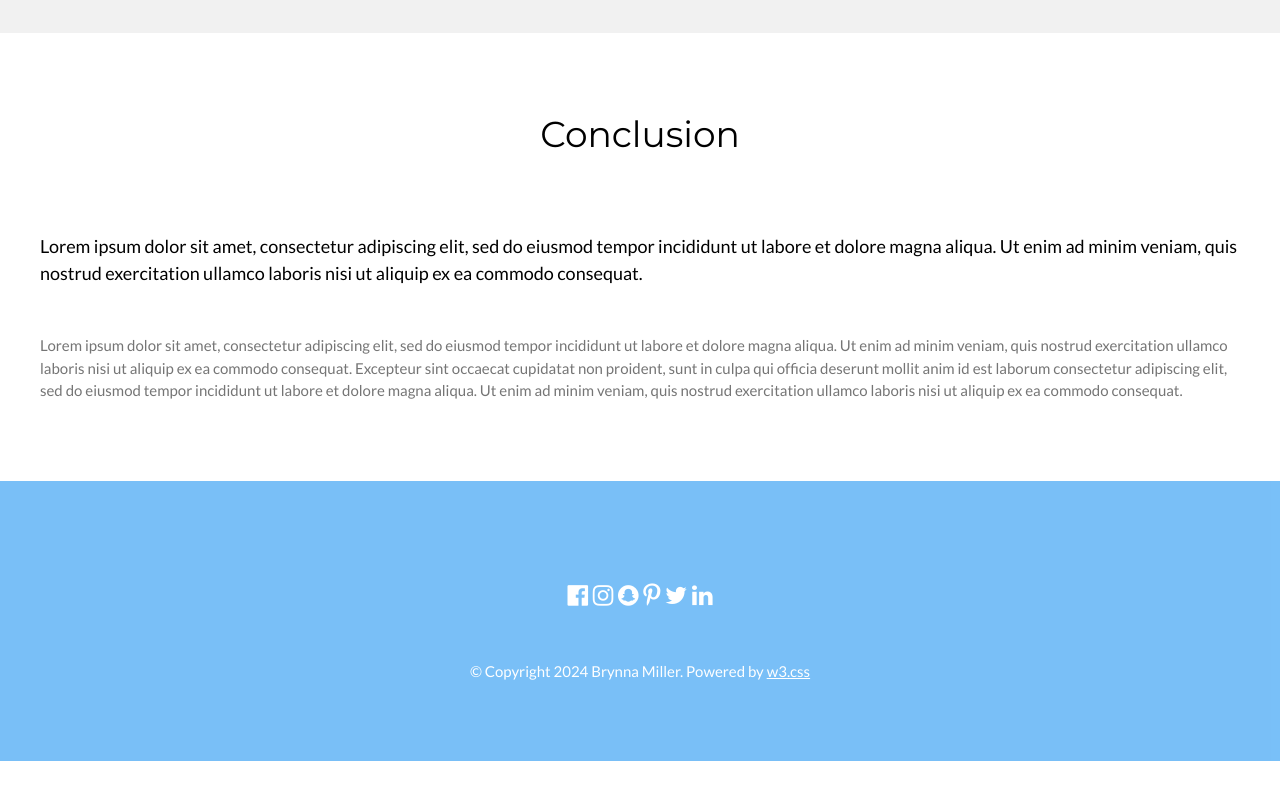
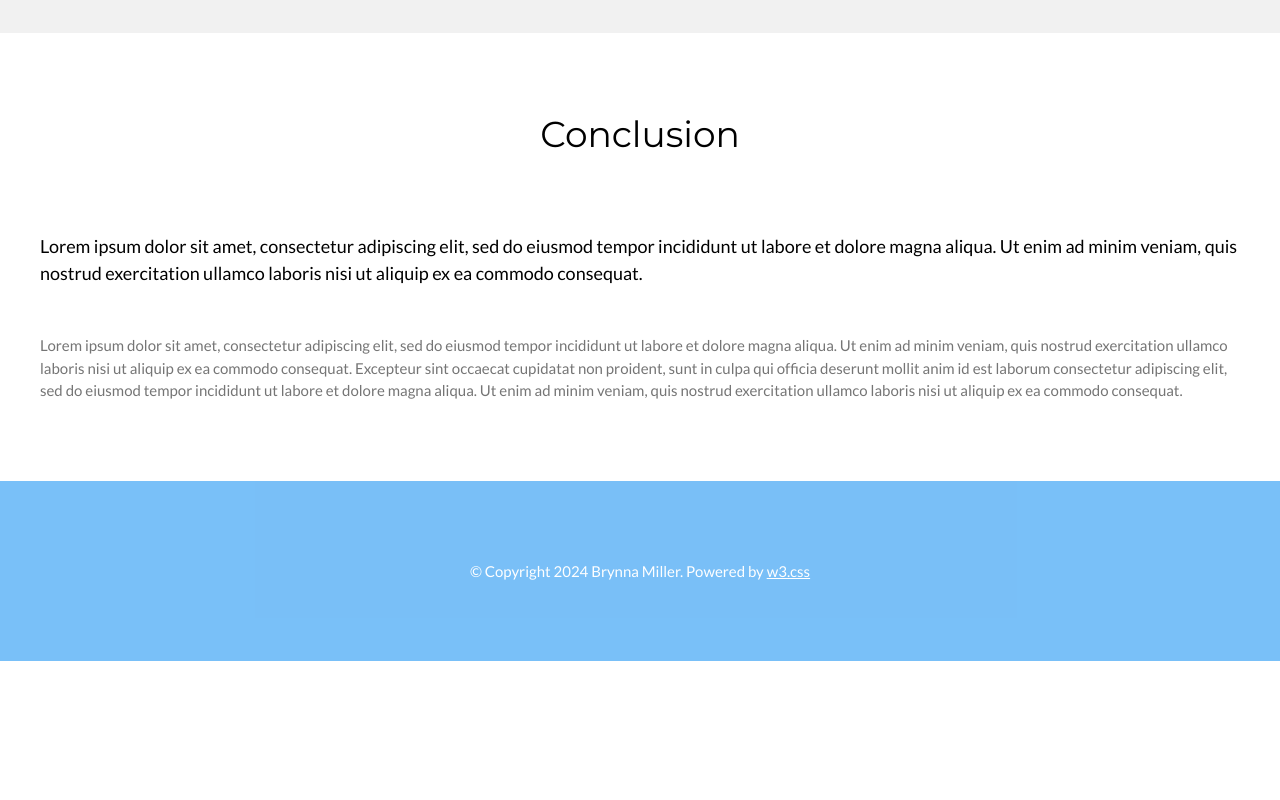
Before and after one commit to brynnam/disneymovieanalysis, a plain HTML site: page index.html in a window 1280 px wide. Shown: the part 2939-3739 px from the top of the page. After the commit the page ends 3643 px from the top, so only its background shows below. Drawn offline with nearby package versions, Linux system fonts and the light colour scheme.

Commit message:
Remove footer social media icons

```diff
--- a/index.html
+++ b/index.html
@@ -205,14 +205,6 @@ body,h1,h2,h3,h4,h5,h6 {font-family: "Lato", sans-serif}
 
 <!-- Footer -->
 <footer class="w3-container w3-padding-64 w3-center w3-opacity w3-blue">
-  <div class="w3-xlarge w3-padding-32 w3-blue">
-    <i class="fa fa-facebook-official w3-hover-opacity"></i>
-    <i class="fa fa-instagram w3-hover-opacity"></i>
-    <i class="fa fa-snapchat w3-hover-opacity"></i>
-    <i class="fa fa-pinterest-p w3-hover-opacity"></i>
-    <i class="fa fa-twitter w3-hover-opacity"></i>
-    <i class="fa fa-linkedin w3-hover-opacity"></i>
- </div>
  <p>© Copyright 2024 Brynna Miller. Powered by <a href="https://www.w3schools.com/w3css/default.asp" target="_blank">w3.css</a></p>
 </footer>
 
```
